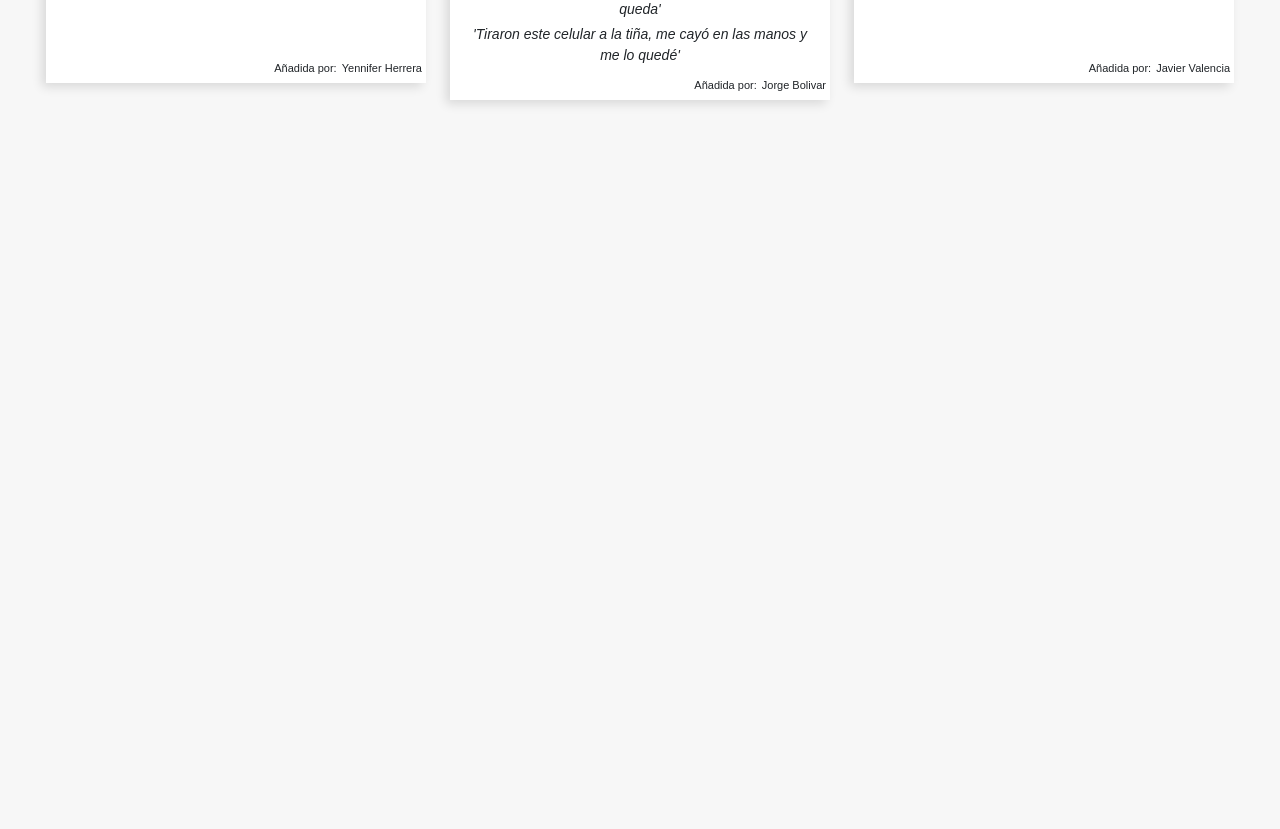
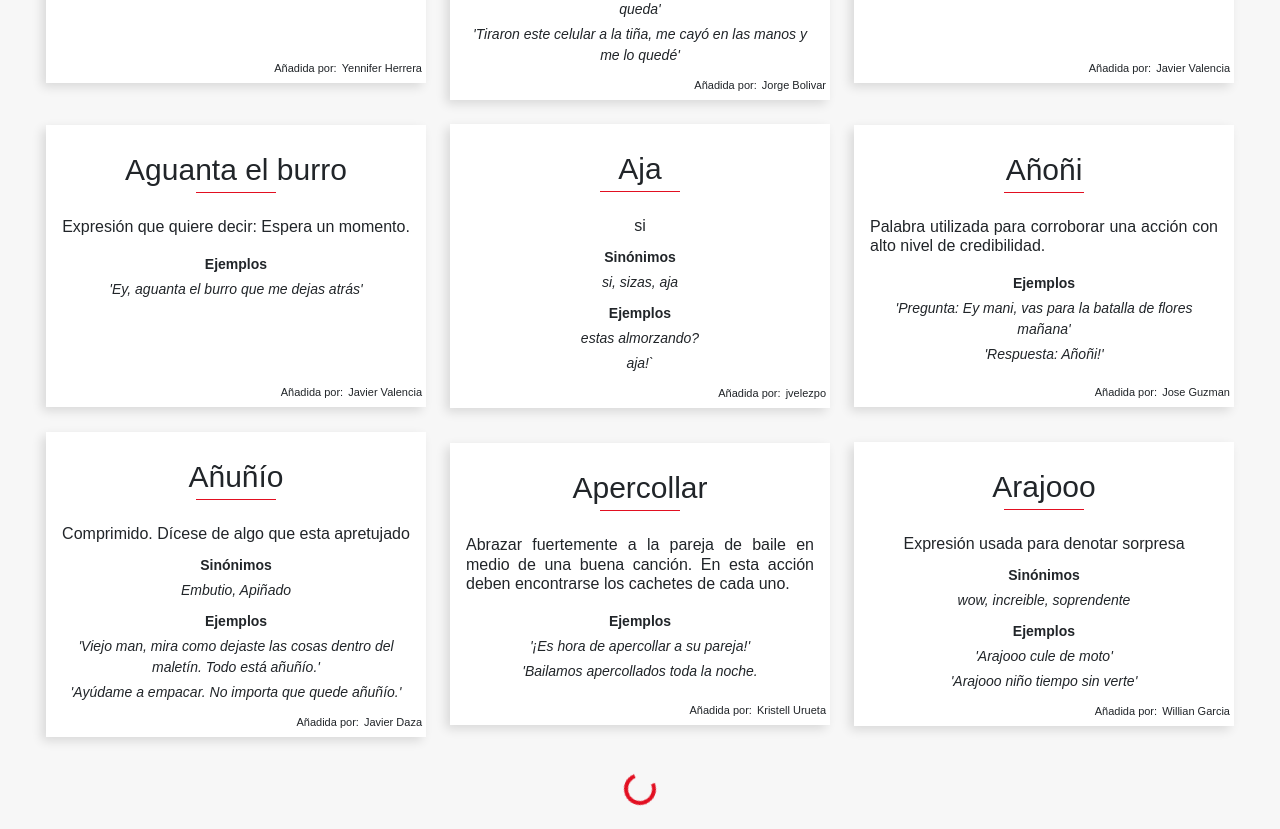
Before and after one commit to sjdonado/monocuco, a React (Create React App) app: page / in a window 1280 px wide. Shown: the part 988-1817 px from the top of the page. Before the commit the page ends 1124 px from the top, so only its background shows below. Built offline with nearby package versions, Linux system fonts and the light colour scheme.

Commit message:
feat: Infinite scroll
 - searchPaginator
 - Loading + empty results messages

```diff
--- a/src/App.scss
+++ b/src/App.scss
@@ -14,6 +14,9 @@ a:active,
 a:focus {
 	color: inherit;
 	outline: inherit;
+}
+.text-primary {
+  color: #e20f21 !important;
 }
 .body-top-highlight {
 	border-top: 5px solid #e20f21;
--- a/src/App.tsx
+++ b/src/App.tsx
@@ -2,6 +2,7 @@ import React, { useState } from 'react';
 
 import 'bootstrap/dist/css/bootstrap.min.css';
 import '@fortawesome/fontawesome-free/css/all.min.css';
+import InfiniteScroll from 'react-infinite-scroll-component';
 
 import './App.scss';
 
@@ -9,10 +10,11 @@ import Search from './components/Search/Search';
 import Word from './components/Word/Word';
 import GithubButtons from './components/GithubButtons/GithubButtons';
 import Header from './components/Header/Header';
-import { search, TOTAL_WORDS, FIRST_WORDS } from './services/search';
+
+import { search, TOTAL_WORDS, searchPaginator } from './services/search';
 
 const App: React.FC = function App() {
-  const [filteredWords, setFilteredWords] = useState<Word[]>(FIRST_WORDS);
+  const [results, setResults] = useState<Word[]>(searchPaginator.firstResults);
   const [currentWord, setCurrentWord] = useState<string>('');
   const [searchTimeout, setSearchTimeout] = useState<NodeJS.Timeout>();
 
@@ -24,14 +26,21 @@ const App: React.FC = function App() {
     }
 
     if (!word) {
-      setFilteredWords(FIRST_WORDS);
+      setResults(searchPaginator.firstResults);
       return;
     }
 
     setSearchTimeout(setTimeout(() => {
-      const newFilteredWords = search(word);
-      setFilteredWords(newFilteredWords);
+      const newresults = search(word);
+      setResults(newresults);
     }, 300));
+  };
+
+  const fetch = () => {
+    setTimeout(() => {
+      const data = searchPaginator.fetch(results.length);
+      setResults(data);
+    }, 300);
   };
 
   return (
@@ -43,12 +52,32 @@ const App: React.FC = function App() {
           word={currentWord}
           onUpdateWord={handleUpdate}
           totalWords={TOTAL_WORDS}
-          resultStats={filteredWords.length}
+          resultStats={results.length}
         />
       </div>
+      {results.length > 0 ? (
+        <InfiniteScroll
+          dataLength={results.length}
+          next={fetch}
+          hasMore={results.length < TOTAL_WORDS}
+          loader={(
+            <div className="content-wrapper">
+              <div className="spinner-border text-primary" role="status">
+                <span className="sr-only">Cargando...</span>
+              </div>
+            </div>
+          )}
+          endMessage={(
+            <div className="content-wrapper">
+              <p className="font-weight-bold">
+                Has llegado al final, no es mucho pero es trabajo honesto 🥲
+              </p>
+            </div>
+          )}
+        >
           <div className="content-wrapper">
             {
-          filteredWords.map((word) => (
+              results.map((word) => (
                 <Word
                   key={word.text}
                   word={word}
@@ -57,6 +86,12 @@ const App: React.FC = function App() {
               ))
             }
           </div>
+        </InfiniteScroll>
+      ) : (
+        <div className="content-wrapper">
+          <p className="font-weight-bold">No se han encontrado resultados 🙁</p>
+        </div>
+      )}
     </div>
   );
 };
--- a/src/services/search.ts
+++ b/src/services/search.ts
@@ -33,4 +33,15 @@ export const search = (word: string): Word[] => {
 
 export const TOTAL_WORDS: number = DATA.length;
 
-export const FIRST_WORDS = [...DATA].slice(0, 6);
+export const searchPaginator: SearchPaginator = {
+  perPage: 6,
+  firstResults: DATA.slice(0, 6),
+  fetch: function fetch(lastIndex: number) {
+    const nextIndex = lastIndex + this.perPage;
+    if (nextIndex > DATA.length) {
+      return DATA;
+    }
+    const result = DATA.slice(0, nextIndex);
+    return result;
+  },
+};
--- a/src/types/index.d.ts
+++ b/src/types/index.d.ts
@@ -10,3 +10,9 @@ declare interface Word {
   examples: string[];
   authors: Author[];
 }
+
+declare interface SearchPaginator {
+  perPage: number;
+  firstResults: Word[];
+  fetch: (lastIndex: number) => Word[];
+}
```
Also changed, not shown: 1 other file (tests, documents, lock files or other folders). Lines whose indentation alone changed are shown as unchanged.
